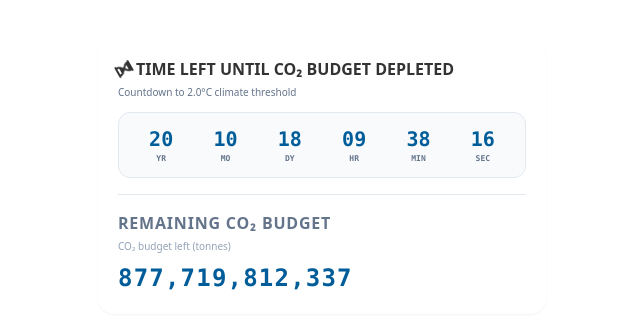
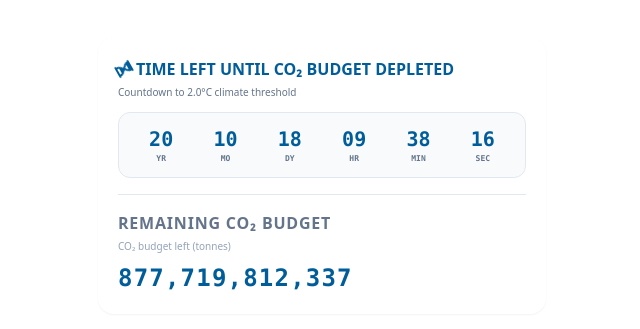
Before and after one commit to sys-sanbano/spiraxsarco, a plain HTML site: page index.html in a window 1280 px wide. Shown: the part 225-554 px from the top of the page, without its empty margins (318-958 px from the left). Drawn offline with nearby package versions, Linux system fonts and the light colour scheme.

Commit message:
index.html

```diff
--- a/index.html
+++ b/index.html
@@ -28,7 +28,7 @@
 	<div class="bg-white rounded-2xl p-5 flex-grow flex flex-col justify-between relative overflow-hidden transition-all-300 shadow-sm hover:shadow-md">
 
                 <div class="relative z-10">
-                    <p class="text-base font-bold text-[#333333] flex items-center gap-1.5 mb-1">
+                    <p class="text-base font-bold text-[#005D99] flex items-center gap-1.5 mb-1">
                         <i class="fa-solid fa-hourglass-half animate-spin-slow"></i>
                         TIME LEFT UNTIL CO₂ BUDGET DEPLETED
                     </p>
```
